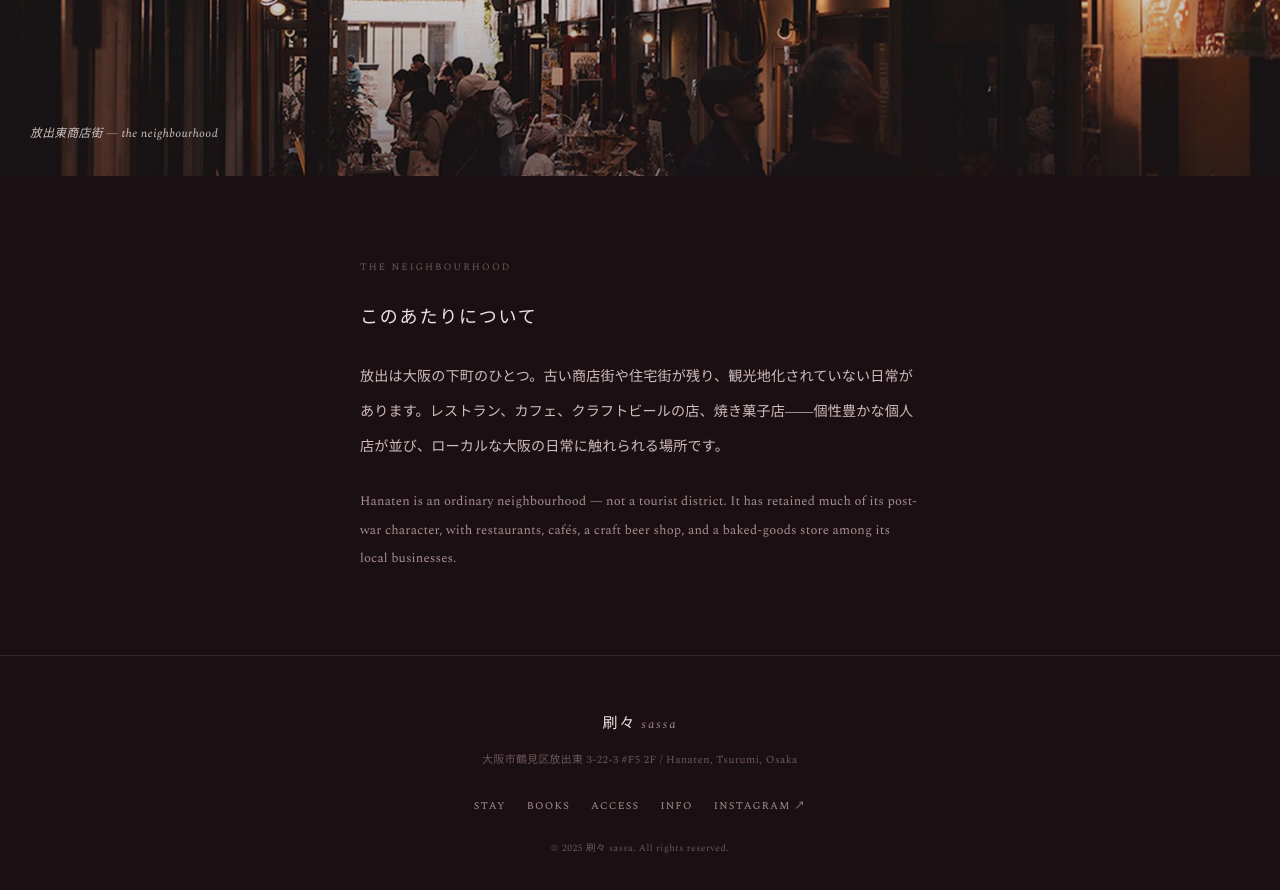
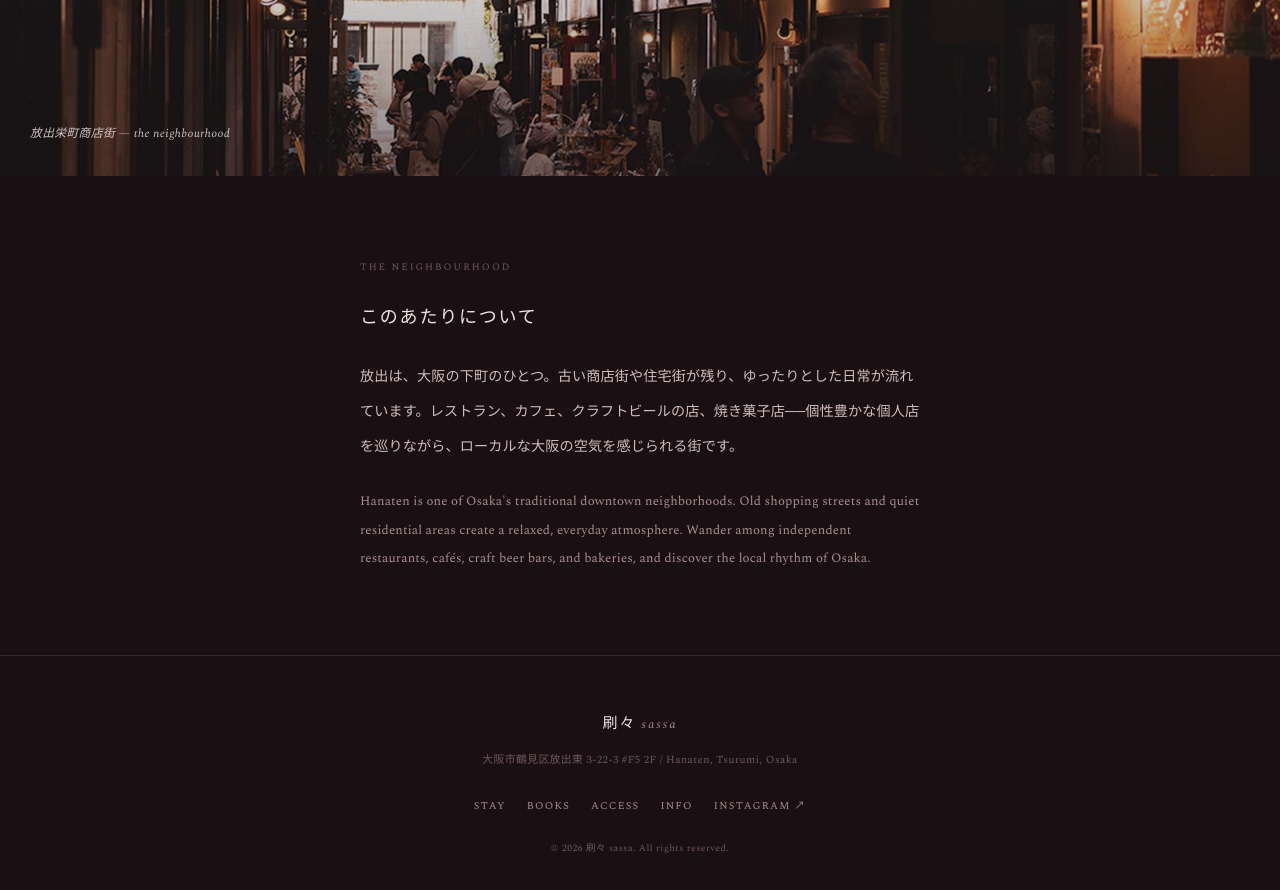
Before and after one commit to sassa-osaka/sassa-osaka.github.io, a plain HTML site: page access.html in a window 1280 px wide. Shown: the part 2500-3390 px from the top of the page. Drawn offline with nearby package versions, Linux system fonts and the light colour scheme; a web font is replaced by a local one.

Commit message:
Update access.html

```diff
--- a/access.html
+++ b/access.html
@@ -54,7 +54,7 @@
 <section class="section fade">
   <p class="label">By Train</p>
   <div class="info-list">
-    <div class="info-row"><div class="key">最寄駅</div><div class="val"><span class="jp">放出駅</span> Hanaten Station<br>徒歩 約5分 / 5 min walk</div></div>
+    <div class="info-row"><div class="key">最寄駅</div><div class="val"><span class="jp">放出駅</span> Hanaten Station<br>徒歩 約2分 / 2 min walk</div></div>
     <div class="info-row"><div class="key">路線</div><div class="val"><span class="jp">おおさか東線 / JR学研都市線</span><br>Osaka Higashi Line / JR Gakkentoshi Line</div></div>
     <div class="info-row"><div class="key">大阪駅から</div><div class="val"><span class="jp">放出駅まで 約20分</span><br>From Osaka Sta. — approx. 20 min</div></div>
     <div class="info-row"><div class="key">京橋駅から</div><div class="val"><span class="jp">放出駅まで 約10分</span><br>From Kyobashi Sta. — approx. 10 min</div></div>
@@ -63,14 +63,14 @@
 
 <section class="band">
   <img src="images/wide-street.jpg" alt="放出東商店街">
-  <p class="band-cap">放出東商店街 — the neighbourhood</p>
+  <p class="band-cap">放出栄町商店街 — the neighbourhood</p>
 </section>
 
 <section class="section narrow fade">
   <p class="label">The neighbourhood</p>
   <h2>このあたりについて</h2>
-  <p class="lead-jp">放出は大阪の下町のひとつ。古い商店街や住宅街が残り、観光地化されていない日常があります。レストラン、カフェ、クラフトビールの店、焼き菓子店——個性豊かな個人店が並び、ローカルな大阪の日常に触れられる場所です。</p>
-  <p class="lead-en">Hanaten is an ordinary neighbourhood — not a tourist district. It has retained much of its post-war character, with restaurants, cafés, a craft beer shop, and a baked-goods store among its local businesses.</p>
+  <p class="lead-jp">放出は、大阪の下町のひとつ。古い商店街や住宅街が残り、ゆったりとした日常が流れています。レストラン、カフェ、クラフトビールの店、焼き菓子店──個性豊かな個人店を巡りながら、ローカルな大阪の空気を感じられる街です。</p>
+  <p class="lead-en">Hanaten is one of Osaka's traditional downtown neighborhoods. Old shopping streets and quiet residential areas create a relaxed, everyday atmosphere. Wander among independent restaurants, cafés, craft beer bars, and bakeries, and discover the local rhythm of Osaka.</p>
 </section>
 
 <footer class="foot">
@@ -80,7 +80,7 @@
     <a href="stay.html">Stay</a><a href="books.html">Books</a><a href="access.html">Access</a><a href="info.html">Info</a>
     <a href="https://www.instagram.com/book_sassa/" target="_blank" rel="noopener">Instagram ↗</a>
   </div>
-  <p class="copy">© 2025 刷々 sassa. All rights reserved.</p>
+  <p class="copy">© 2026 刷々 sassa. All rights reserved.</p>
 </footer>
 <script src="script.js"></script>
 </body></html>
```
